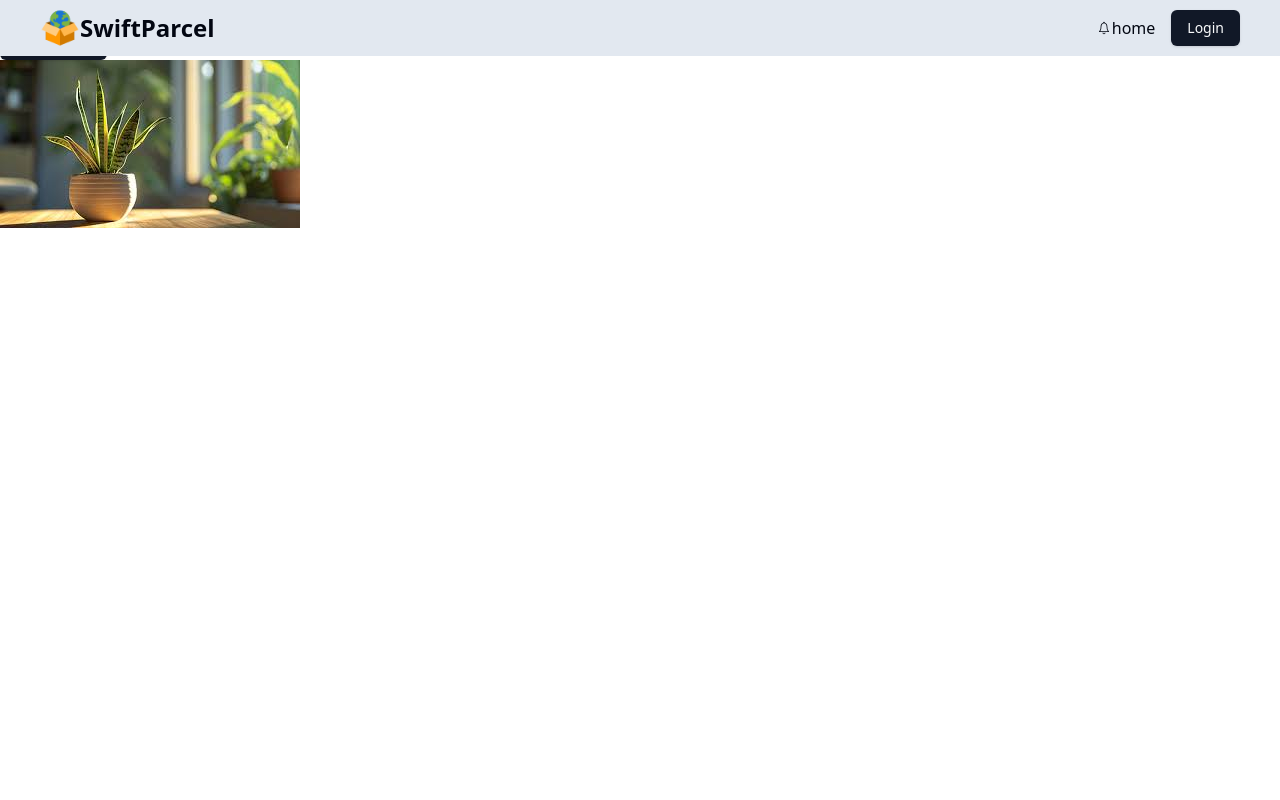
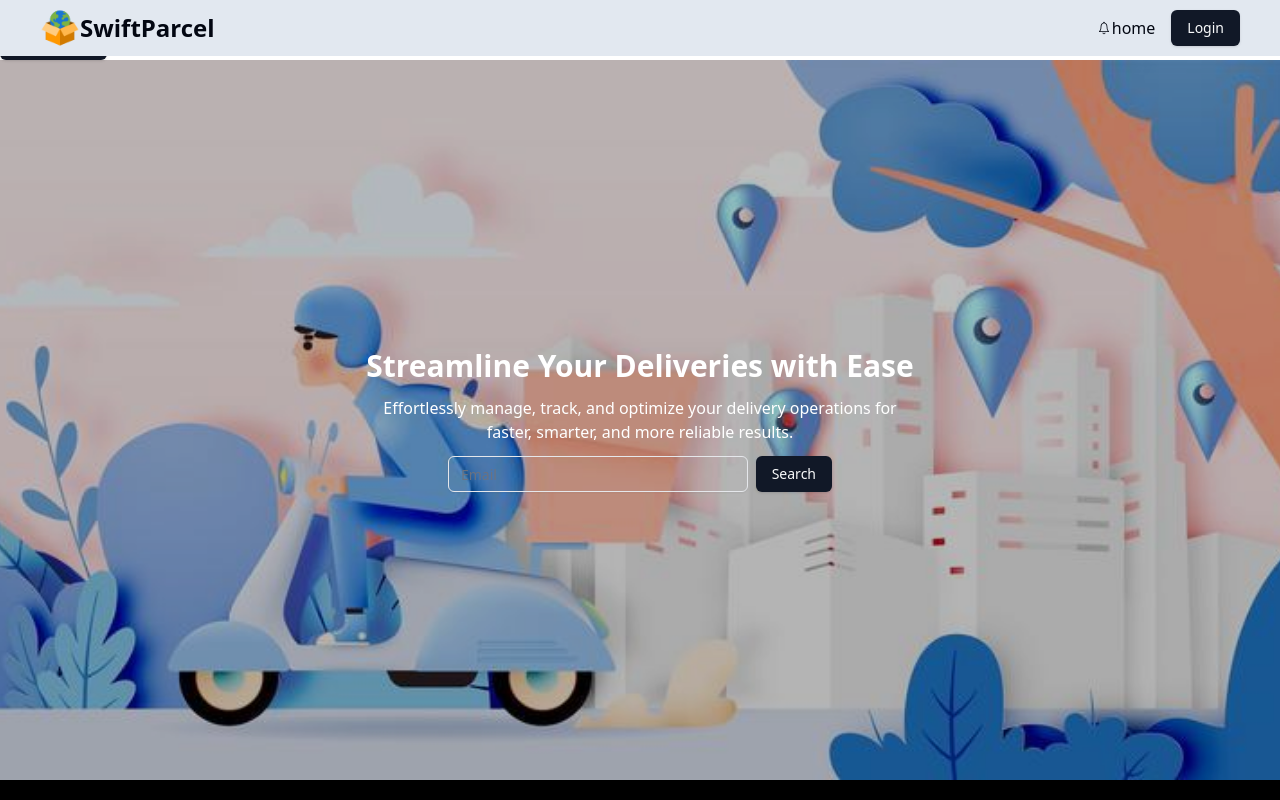
Before and after one commit to ummesalma303/swift-parcel-client, a React (Vite) app: page / in a window 1280 px wide. Shown: the top 800 px of the page. Built offline with nearby package versions, Linux system fonts and the light colour scheme; no server answers.

Commit message:
complete banner and fixed tailwind config file issuew

```diff
--- a/src/components/Sheared/Banner/Banner.jsx
+++ b/src/components/Sheared/Banner/Banner.jsx
@@ -1,11 +1,31 @@
-import React from 'react';
+// import { Input } from '@/components/ui/input';
+import React from "react";
+import { Button } from "@/components/ui/button";
+import { Input } from "@/components/ui/input";
 
 const Banner = () => {
-    return (
-        <div className='bg-banner bg-no-repeat h-screen'>
-            {/* <div className="bg-banner bg-cover"></div> */}
+  return (
+    <div className="bg-banner bg-cover bg-no-repeat h-[90vh] bg-center">
+      <div className="bg-[#00000042] w-full h-full flex justify-center items-center">
+        {/* <div className=""> */}
+        <div className="w-11/12 md:w-1/2 mx-auto text-center text-white space-y-3">
+          <h2 className="text-xl md:text-3xl font-semibold">
+            Streamline Your Deliveries with Ease
+          </h2>
+          <p className="text-sm md:text-base">
+            Effortlessly manage, track, and optimize your delivery operations
+            for <br /> faster, smarter, and more reliable results.
+          </p>
+          <div className="flex max-w-sm mx-auto items-center space-x-2">
+            <Input className='' type="email" placeholder="Email" />
+            <Button type="submit">Search</Button>
+          </div>
         </div>
-    );
+        {/* </div> */}
+        {/* <div className="bg-banner bg-cover"></div> */}
+      </div>
+    </div>
+  );
 };
 
 export default Banner;
--- a/tailwind.config.js
+++ b/tailwind.config.js
@@ -27,7 +27,7 @@ module.exports = {
   theme: {
   	extend: {
 		  backgroundImage: {
-			'banner': 'url("/src/assets/banner.jpeg")', // Escape single quotes
+			'banner': 'url("./src/assets/banner-2.jpg")', // Escape single quotes
 		  },
   		borderRadius: {
   			lg: 'var(--radius)',
```
Also changed, not shown: src/assets/banner-2.jpg (added).
